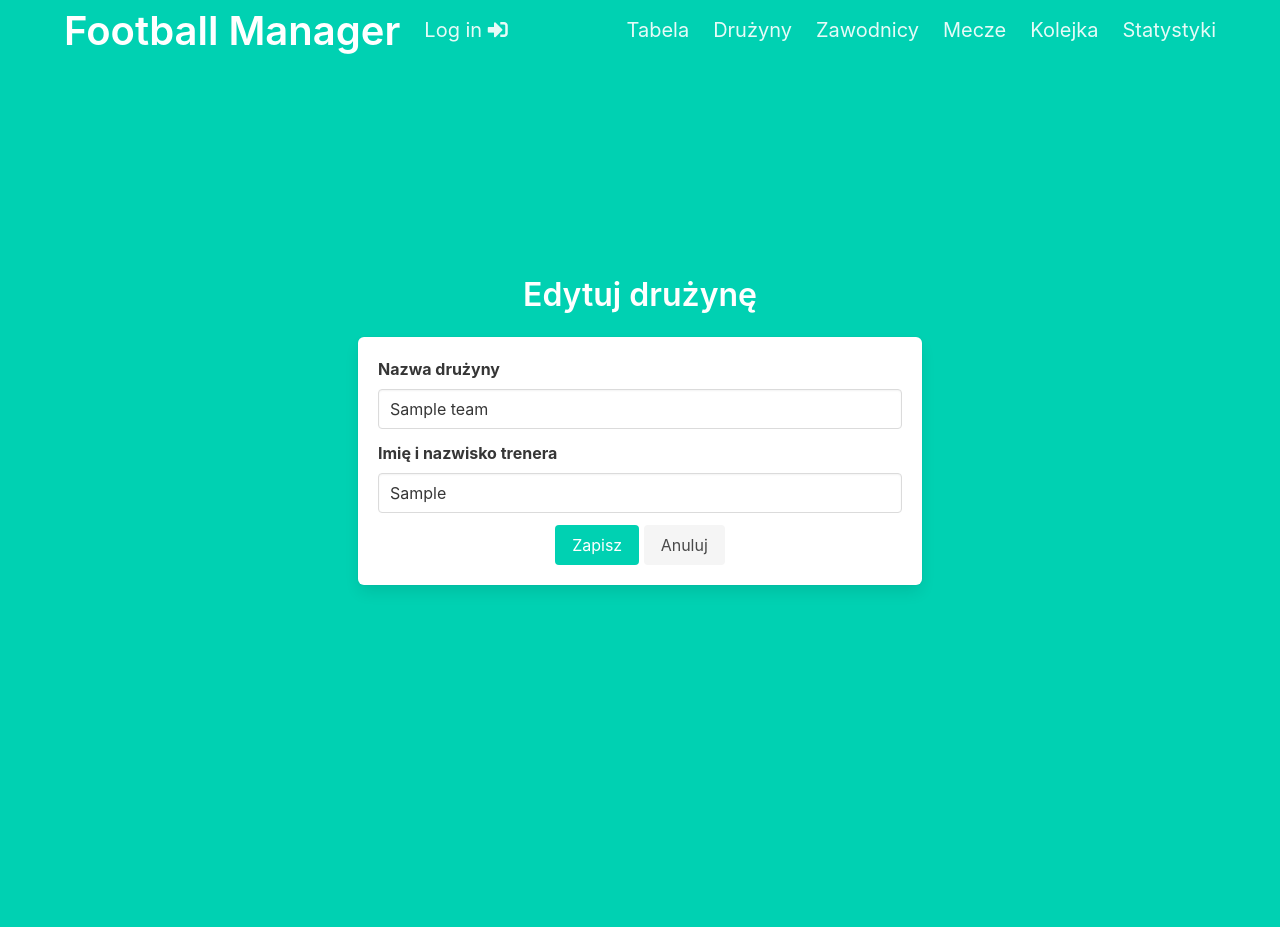
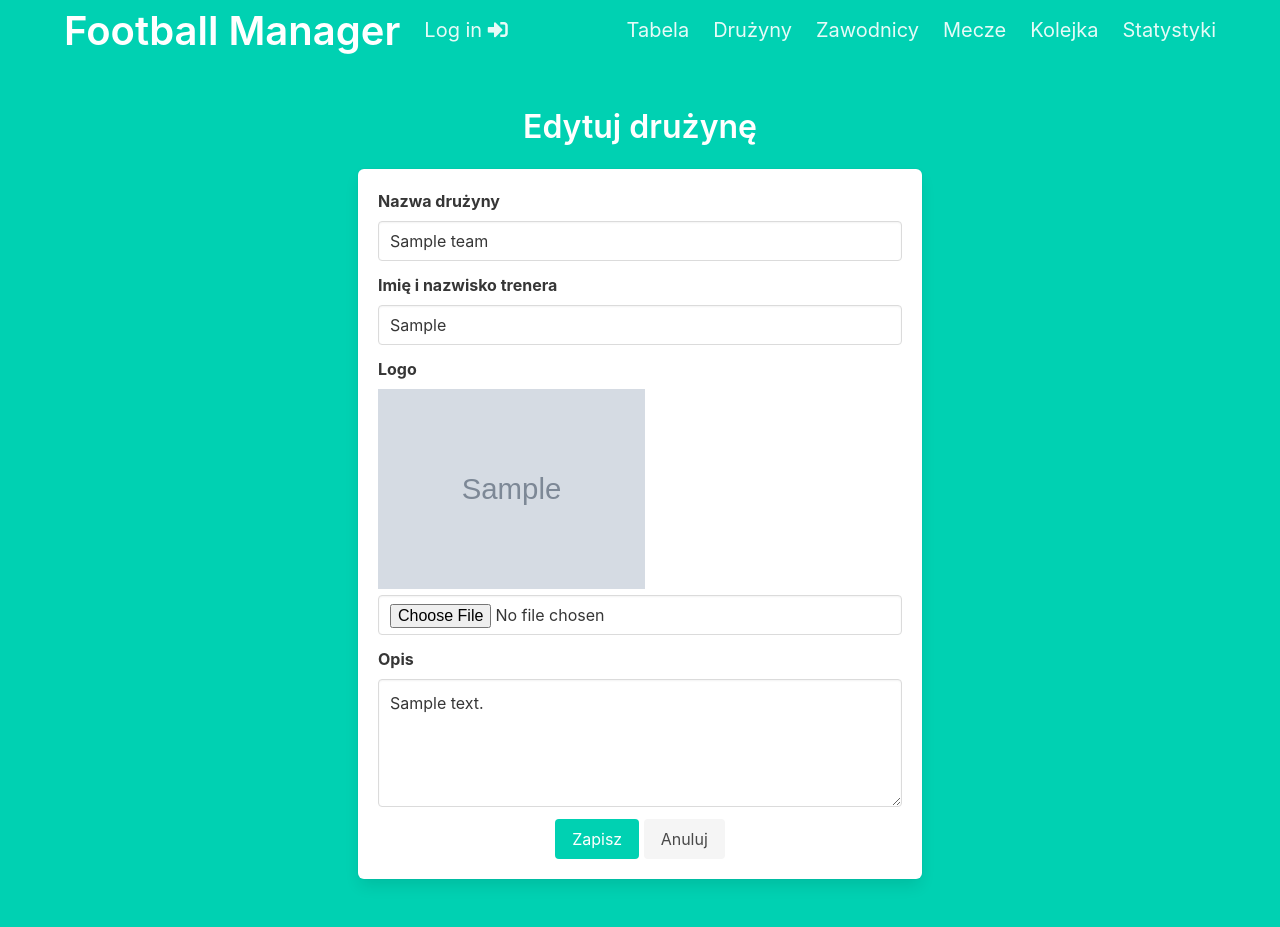
Before and after one commit to Mrochkov/FootballManager, a Django app: page /teams/edit/1/ in a window 1280 px wide. Before the commit the page ends 590 px from the top, so only its background shows below. Run offline with Django 5.2, Linux system fonts and the light colour scheme; tables that the repository leaves empty hold one stand-in row (values such as "Sample post"); grey boxes marked "Sample" are stand-in pictures.

Commit message:
Adding and editing logo and description for team, admin panel filter and search for team

```diff
--- a/FootballManager/admin.py
+++ b/FootballManager/admin.py
@@ -15,6 +15,9 @@ class QueueInline(admin.TabularInline):
 @admin.register(Team)
 class TeamAdmin(admin.ModelAdmin):
     list_display = ('name', 'wins', 'draws', 'losses', 'goals_scored', 'goals_lost', 'trainer', 'matches_played')
+    search_fields = ('name', 'trainer')
+    list_filter = ('trainer',)
+    fields = ('name', 'trainer', 'wins', 'draws', 'losses', 'goals_scored', 'goals_lost', 'logo', 'description')
     inlines = [FootballerInline]
 
 
--- a/FootballManager/forms.py
+++ b/FootballManager/forms.py
@@ -9,15 +9,17 @@ class FootballerForm(ModelForm):
         fields = '__all__'
 
 
-class TeamForm(ModelForm):
+class TeamForm(forms.ModelForm):
     class Meta:
         model = Team
-        fields = ['name', 'trainer']
+        fields = ['name', 'trainer', 'logo', 'description']
+
 
 class EventForm(ModelForm):
     class Meta:
         model = Queue
         fields = '__all__'
+
 
 class MatchForm(ModelForm):
     class Meta:
@@ -32,16 +34,19 @@ class MatchForm(ModelForm):
             raise forms.ValidationError("Drużyna gospodarzy nie może być taka sama jak drużyna gości.")
         return cleaned_data
 
+
 class MatchResultForm(ModelForm):
     class Meta:
         model = Match
         fields = ['host_goals', 'guest_goals']
+
 
 class EventForm(forms.ModelForm):
     class Meta:
         model = Event
         fields = ['minute', 'event_type', 'footballer']
 
+
 class QueueForm(ModelForm):
     class Meta:
         model = Queue
--- a/FootballManager/models.py
+++ b/FootballManager/models.py
@@ -10,6 +10,8 @@ class Team(models.Model):
     losses = models.IntegerField(default=0)
     goals_scored = models.IntegerField(default=0)
     goals_lost = models.IntegerField(default=0)
+    logo = models.ImageField(upload_to='team_logos/', blank=True, null=True)
+    description = models.TextField(blank=True)
 
     def matches_played(self):
         return Match.objects.filter(models.Q(host_team=self) | models.Q(guest_team=self)).count()
--- a/FootballManager/settings.py
+++ b/FootballManager/settings.py
@@ -12,6 +12,7 @@ https://docs.djangoproject.com/en/5.0/ref/settings/
 
 from pathlib import Path
 from decouple import config
+import os
 
 # Build paths inside the project like this: BASE_DIR / 'subdir'.
 BASE_DIR = Path(__file__).resolve().parent.parent
@@ -28,6 +29,8 @@ DEBUG = True
 
 ALLOWED_HOSTS = []
 
+MEDIA_URL = '/media/'
+MEDIA_ROOT = os.path.join(BASE_DIR, 'media')
 
 # Application definition
 
--- a/FootballManager/templates/FootballManager/teams/edit_team.html
+++ b/FootballManager/templates/FootballManager/teams/edit_team.html
@@ -6,28 +6,36 @@
         <div class="column is-half">
             <h1 class="title has-text-centered">Edytuj drużynę</h1>
             <div class="box">
-                <form method="post" class="form">
+                <form method="post" enctype="multipart/form-data" class="form">
                     {% csrf_token %}
                     <div class="field">
                         <label class="label">Nazwa drużyny</label>
                         <div class="control">
-                            <input class="input" type="text" name="name"
-                                    {% if team.name is null or team.name == '' %}
-                                        placeholder="Wprowadź nazwę drużyny"
-                                    {% else %}
-                                        value="{{ team.name }}"
-                                    {% endif %}>
+                            <input class="input" type="text" name="name" value="{{ form.name.value|default:team.name }}" placeholder="Wprowadź nazwę drużyny">
                         </div>
                     </div>
+
                     <div class="field">
                         <label class="label">Imię i nazwisko trenera</label>
                         <div class="control">
-                            <input class="input" type="text" name="trainer"
-                                    {% if team.trainer is None or team.trainer == '' %}
-                                        placeholder="Wprowadź imię i nazwisko trenera"
-                                    {% else %}
-                                        value="{{ team.trainer }}"
-                                    {% endif %}>
+                            <input class="input" type="text" name="trainer" value="{{ form.trainer.value|default:team.trainer }}" placeholder="Wprowadź imię i nazwisko trenera">
+                        </div>
+                    </div>
+
+                    <div class="field">
+                        <label class="label">Logo</label>
+                        <div class="control">
+                            {% if team.logo %}
+                                <img src="{{ team.logo.url }}" alt="{{ team.name }} logo" style="max-height: 200px;">
+                            {% endif %}
+                            <input class="input" type="file" name="logo">
+                        </div>
+                    </div>
+
+                    <div class="field">
+                        <label class="label">Opis</label>
+                        <div class="control">
+                            <textarea class="textarea" name="description" placeholder="Wprowadź opis drużyny">{{ form.description.value|default:team.description }}</textarea>
                         </div>
                     </div>
 
--- a/FootballManager/urls.py
+++ b/FootballManager/urls.py
@@ -7,6 +7,8 @@ from .views.matches import  MatchesView, Add_Match, Add_Match_Result, Info_Match
 from .views.queues import QueueView, Add_to_queue
 from .views.statistics import StatisticView
 from .views.auth import custom_login, custom_logout
+from django.conf import settings
+from django.conf.urls.static import static
 
 urlpatterns = [
     path("admin/", admin.site.urls),
@@ -34,3 +36,6 @@ urlpatterns = [
     path('login/', custom_login, name='Login'),
     path('logout/', custom_logout, name='Logout'),
 ]
+
+if settings.DEBUG:
+    urlpatterns += static(settings.MEDIA_URL, document_root=settings.MEDIA_ROOT)
--- a/FootballManager/views/teams.py
+++ b/FootballManager/views/teams.py
@@ -35,14 +35,14 @@ def Edit_Team(request, team_id):
     team = get_object_or_404(Team, pk=team_id)
 
     if request.method == 'POST':
-        form = TeamForm(request.POST, instance=team)
+        form = TeamForm(request.POST, request.FILES, instance=team)
         if form.is_valid():
             form.save()
             return redirect('Teams')
     else:
         form = TeamForm(instance=team)
 
-    context = {'team': team}
+    context = {'form': form, 'team': team}
     return render(request, 'FootballManager/teams/edit_team.html', context)
 
 
```
Also changed, not shown: FootballManager/templates/FootballManager/teams/info_team.html (+22 -0 lines), FootballManager/migrations/0018_alter_event_event_type.py (added), FootballManager/migrations/0019_team_description_team_logo.py (added), 1 other file.
